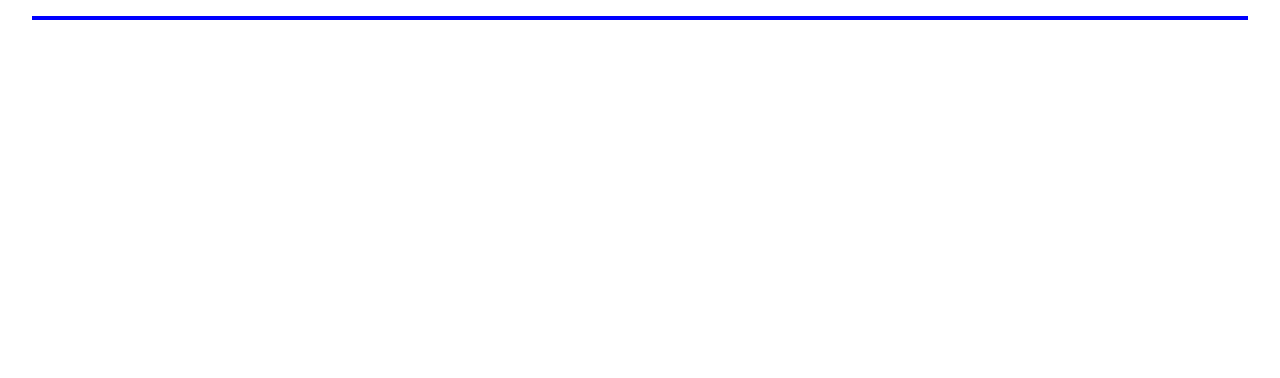
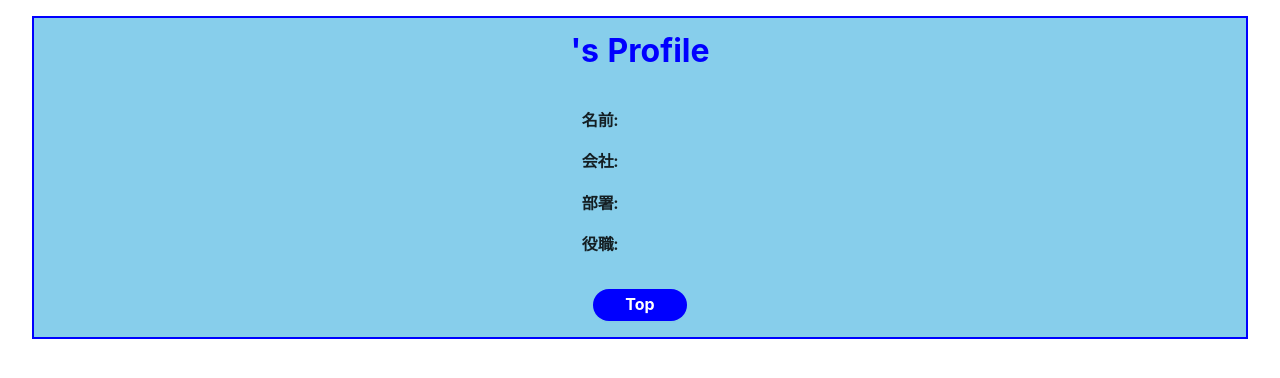
Before and after one commit to nishikota/chatapp_front, a React (Create React App) app: page /profile in a window 1280 px wide. Before the commit this address had no page. Shown: the top 378 px of the page. Built offline with nearby package versions, Linux system fonts and the light colour scheme.

Commit message:
トークリスト及び相手のプロフィール参照完了 スクロール機能なし

```diff
--- a/src/App.js
+++ b/src/App.js
@@ -18,8 +18,8 @@ function App() {
         <Route path="/signup" element={<SignUp />} />
         <Route path="/menu" element={<Menu />} />
         <Route path="/talklist" element={<Talklist />} />
-        <Route path="/profile/:id" element={<Profile />} />
-        <Route path="/room/:id" element={<Room />} />
+        <Route path="/profile" element={<Profile />} />
+        <Route path="/room" element={<Room />} />
         <Route path="/myprofile" element={<Myprofile />}>
           <Route path="/myprofile/change" element={<MyprofileChange />} />
         </Route>
--- a/src/stores/async.js
+++ b/src/stores/async.js
@@ -19,19 +19,6 @@ function getCookie(name) {
   return cookieValue;
 }
 const csrftoken = getCookie("csrftoken");
-
-// csrfトークンの取得
-// export const fetchCsrfToken = async () => {
-//   try {
-//     const response = await axios.get(`${API_HOST}/csrf/`, {
-//       credentials: "include",
-//     });
-//     console.log("fetch response", response.data, response.data.token);
-//     return response.data.token;
-//   } catch (e) {
-//     console.error(e);
-//   }
-// };
 
 export const LoginPost = createAsyncThunk(
   "chatapp/LoginPost",
@@ -69,7 +56,26 @@ export const getMyProfile = createAsyncThunk(
       url: `http://localhost:8000/api/myProfile/${data.user.id}/`,
       headers: {
         Authorization: `Token ${data.JWTToken}`,
-        // HTTP_X_CSRFTOKEN: csrftoken,
+      },
+      withCredentials: true,
+    });
+    return res.data;
+  }
+);
+
+// 引数でindexを渡せばid[i]で特定できる
+export const getOtherProfile = createAsyncThunk(
+  "chatapp/getOtherProfile",
+  async (i, thunkAPI) => {
+    console.log("getOther");
+    const catchState = thunkAPI.getState().users;
+    const {talkList} = catchState;
+    const data = talkList;
+    const res = await axios({
+      method: "get",
+      url: `http://localhost:8000/api/myProfile/${data.id[i]}/`,
+      headers: {
+        Authorization: `Token ${data.JWTToken}`,
       },
       withCredentials: true,
     });
@@ -84,7 +90,6 @@ export const putMyProfile = createAsyncThunk(
     const {myProfile, userData} = catchState;
     const profileList = myProfile;
     const data = userData;
-    console.log("async", data, "profileList", profileList);
     if (myProfile.username === "" || myProfile.company_name === "") {
       console.log("error:NoData in username or company_name");
     } else {
@@ -99,8 +104,26 @@ export const putMyProfile = createAsyncThunk(
         },
         withCredentials: true,
       });
-      console.log("asyncResponse", res.data);
       return res.data;
     }
   }
 );
+
+export const getTalkList = createAsyncThunk(
+  "chatapp/getTalkList",
+  async (_, thunkAPI) => {
+    const catchState = thunkAPI.getState().users;
+    const {userData} = catchState;
+    const data = userData;
+    const res = await axios({
+      method: "get",
+      url: "http://localhost:8000/api/myProfile/",
+      headers: {
+        Authorization: `Token ${data.JWTToken}`,
+      },
+      withCredentials: true,
+    });
+    console.log(res.data);
+    return res.data;
+  }
+);
--- a/src/stores/slice.js
+++ b/src/stores/slice.js
@@ -1,6 +1,12 @@
 import {createSlice} from "@reduxjs/toolkit";
 import {reducers} from "./reducers";
-import {getMyProfile, LoginPost, putMyProfile} from "./async";
+import {
+  getMyProfile,
+  getOtherProfile,
+  getTalkList,
+  LoginPost,
+  putMyProfile,
+} from "./async";
 
 const initialState = {
   myProfile: {
@@ -9,7 +15,12 @@ const initialState = {
     section_name: "",
     post_name: "",
   },
-  csrfToken: "",
+  otherProfile: {
+    username: "",
+    company_name: "",
+    section_name: "",
+    post_name: "",
+  },
   userData: {
     JWTToken: "",
     user: {
@@ -17,7 +28,11 @@ const initialState = {
       id: "",
     },
   },
-  lists: {},
+  talkList: {
+    id: [],
+    username: [],
+    company_name: [],
+  },
   login: {
     email: "",
     password: "",
@@ -61,6 +76,28 @@ export const chatappSlice = createSlice({
       console.log(state.myProfile);
       console.log(action.payload);
     });
+    builder.addCase(getTalkList.fulfilled, (state, action) => {
+      const userObject = Object.values(action.payload);
+      const userIdData = userObject.map((obj) => obj.id);
+      const userNameData = userObject.map((obj) => obj.username);
+      const userCompanyData = userObject.map((obj) => obj.company_name);
+      console.log(userIdData);
+      console.log(userNameData);
+      console.log(userCompanyData);
+      state.talkList.id = userIdData;
+      state.talkList.username = userNameData;
+      state.talkList.company_name = userCompanyData;
+    });
+    builder.addCase(getOtherProfile.fulfilled, (state, action) => {
+      const name = action.payload.username;
+      const company = action.payload.company_name;
+      const section = action.payload.section_name;
+      const post = action.payload.post_name;
+      state.otherProfile.username = name;
+      state.otherProfile.company_name = company;
+      state.otherProfile.section_name = section;
+      state.otherProfile.post_name = post;
+    });
   },
 });
 
@@ -72,6 +109,10 @@ export const exampleData = (state) => state.signUpSubmit;
 export const selectInput = (state) => state.users.inputValue;
 
 export const myData = (state) => state.users.myProfile;
+export const userNameSelector = (state) => state.users.talkList.username;
+export const userCompanySelector = (state) => state.users.talkList.company_name;
+export const userIdSelector = (state) => state.users.talkList.id;
+export const otherDataSelector = (state) => state.users.otherProfile;
 
 export const {loginInput, signUpInput, signUpSubmit, inputEvent, profileInput} =
   chatappSlice.actions;
--- a/src/views/pages/Menu.js
+++ b/src/views/pages/Menu.js
@@ -1,6 +1,6 @@
 import {useNavigate} from "react-router-dom";
 import {useDispatch} from "react-redux";
-import {getMyProfile} from "../../stores/async";
+import {getMyProfile, getTalkList} from "../../stores/async";
 
 import {Button} from "antd";
 
@@ -25,11 +25,12 @@ const Menu = () => {
         style={style.button}
         onClick={() => asyncButton(getMyProfile(), "/myprofile")}
       >
-        {/* <Link to="/myprofile">My Profile</Link> */}
         My Profile
       </Button>
-      <Button style={style.button} onClick={() => handlePage("/talklist")}>
-        {/* <Link to="/talklist">Let's Talk</Link> */}
+      <Button
+        style={style.button}
+        onClick={() => asyncButton(getTalkList(), "/talklist")}
+      >
         Let's Talk
       </Button>
     </>
--- a/src/views/pages/Profile.js
+++ b/src/views/pages/Profile.js
@@ -1,21 +1,63 @@
-import {Link} from "react-router-dom";
+import {otherDataSelector} from "../../stores/slice";
+import {useSelector} from "react-redux";
+import {useNavigate} from "react-router";
+import {Button} from "antd";
 
 const Profile = () => {
+  const data = useSelector(otherDataSelector);
+  const nav = useNavigate();
+  const handlePage = (url) => {
+    nav(url);
+  };
   return (
     <>
-      <div className="title">Profile</div>
-      {/* <p><img /></p> */}
-      <li>
-        <p>{"APIから合わせて取得"}</p>
-        <p>{"APIから取得"}</p>
-        <p>{"APIから取得"}</p>
-        <p>{"APIから取得"}</p>
+      <div className="title" style={style.title}>
+        {`${data.username}'s Profile`}
+      </div>
+      <li className="profiles" style={style.profiles}>
+        <p>名前:{data.username}</p>
+        <p>会社:{data.company_name}</p>
+        <p>部署:{data.section_name}</p>
+        <p>役職:{data.post_name}</p>
       </li>
-      <button className="back">
-        <Link to="/talklist">Back</Link>
-      </button>
+      <div className="ButtonArea">
+        <Button
+          style={style.button}
+          onClick={() => {
+            handlePage("/menu");
+          }}
+        >
+          Top
+        </Button>
+      </div>
     </>
   );
 };
 
+const style = {
+  title: {
+    fontSize: "2rem",
+    marginTop: "0.5rem",
+    marginBottom: "2rem",
+    color: "blue",
+    fontWeight: 700,
+  },
+  button: {
+    margin: "1rem 7rem",
+    padding: "0 2rem",
+    borderRadius: "2rem",
+    backgroundColor: "blue",
+    borderStyle: "none",
+    color: "white",
+    fontSize: "1rem",
+    fontWeight: "bold",
+  },
+  profiles: {
+    listStyle: "none",
+    fontSize: "1rem",
+    fontWeight: 700,
+    marginRight: "5rem",
+  },
+};
+
 export default Profile;
--- a/src/views/pages/Talklist.js
+++ b/src/views/pages/Talklist.js
@@ -1,39 +1,110 @@
-import {Link} from "react-router-dom";
 import {useDispatch, useSelector} from "react-redux";
-import {inputEvent, selectInput} from "../../stores/slice";
+import {useNavigate} from "react-router";
+import {
+  userNameSelector,
+  userCompanySelector,
+  userIdSelector,
+} from "../../stores/slice";
+import {Button} from "antd";
+import {getOtherProfile} from "../../stores/async";
 
 const Talklist = () => {
-  const inputValue = useSelector(selectInput);
   const dispatch = useDispatch();
+  const nav = useNavigate();
+  const names = useSelector(userNameSelector);
+  const companies = useSelector(userCompanySelector);
+  const id = useSelector(userIdSelector);
+  const handlePage = (url) => {
+    nav(url);
+  };
+  const asyncButton = async (asyncFunc, url) => {
+    const data = await dispatch(asyncFunc);
+    console.log(data.type);
+    data.payload === undefined ? console.log(data.error) : handlePage(url);
+  };
+
+  const userRoop = () => {
+    const value = [];
+    for (let i = 0; i < id.length; i++) {
+      value.push(
+        <li style={style.userInfo} key={id[i]}>
+          <button
+            className="ConnectProfile"
+            onClick={() => asyncButton(getOtherProfile(i), `/profile`)}
+            style={style.userButton}
+          >
+            {`会社:${companies[i]} -- 名前:${names[i]}`}
+          </button>
+          <Button
+            className="ConnectRoom"
+            onClick={() => handlePage("/room")}
+            style={style.roomButton}
+          >
+            Talk
+          </Button>
+        </li>
+      );
+    }
+    return <ul style={style.list}>{value}</ul>;
+  };
 
   return (
     <>
-      {"APIからの繰り返しでリストの表示"}
-      <button className="ConnectProfile">
-        <Link to="/profile/:id">
-          写真を押すと相手ユーザーのプロフィールに飛ぶ
-        </Link>
-      </button>
-      <button className="ConnectRoom">
-        <Link to="/room/:id">
-          直近トークの表示かつクリックでルーム画面に飛ぶ
-        </Link>
-      </button>
-      <input
-        placeholder="検索ワードの入力..."
-        onChange={(e) => dispatch(inputEvent(e.target.value))}
-        value={inputValue}
-      />
-      {"APIからの繰り返しでリストの表示"}
-      <button className="ClickEventModal">
-        会社名から連結しているユーザーの表示機能
-      </button>
-
-      <button>
-        <Link to="/menu">Top</Link>
-      </button>
+      <div style={style.title}>Talk List</div>
+      {userRoop()}
+      <Button style={style.button} onClick={() => handlePage("/menu")}>
+        Top
+      </Button>
     </>
   );
 };
 
+const style = {
+  title: {
+    fontSize: "2rem",
+    marginTop: "0.5rem",
+    marginBottom: "2rem",
+    color: "blue",
+    fontWeight: 700,
+  },
+  list: {
+    listStyle: "none",
+    fontSize: "1rem",
+    fontWeight: 700,
+    marginRight: "5rem",
+  },
+  userInfo: {
+    display: "flex",
+    flexDirection: "row",
+  },
+  userButton: {
+    margin: "1rem auto",
+    padding: "0 2rem",
+    backgroundColor: "skyBlue",
+    borderStyle: "none",
+    color: "black",
+    fontSize: "1rem",
+    fontWeight: "bold",
+  },
+  roomButton: {
+    margin: "0.5rem 4rem",
+    borderRadius: "2rem",
+    backgroundColor: "blue",
+    color: "white",
+    fontSize: "1rem",
+    fontWeight: "bold",
+    borderStyle: "none",
+  },
+  button: {
+    margin: "3rem 4rem",
+    padding: "0 1rem",
+    borderRadius: "2rem",
+    backgroundColor: "blue",
+    borderStyle: "none",
+    color: "white",
+    fontSize: "1rem",
+    fontWeight: "bold",
+  },
+};
+
 export default Talklist;
```
